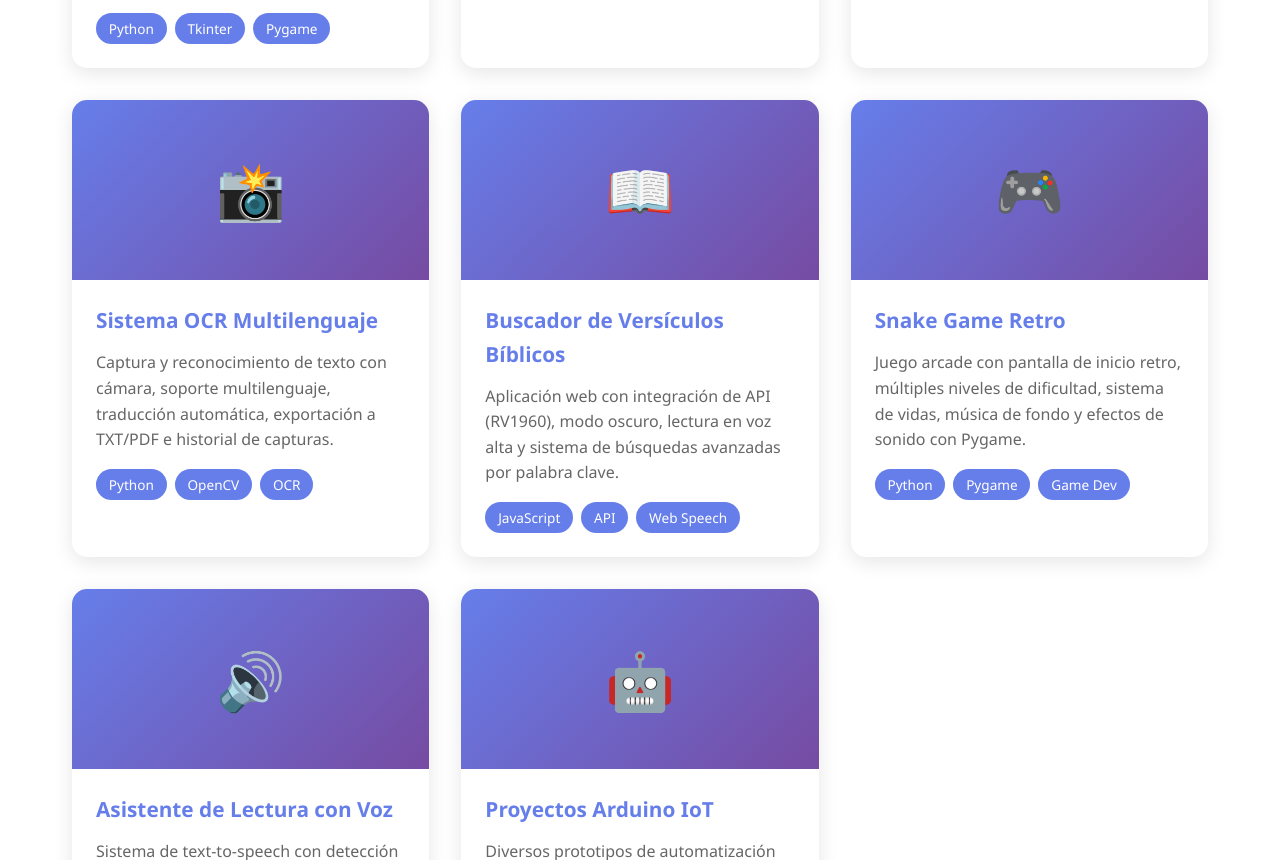
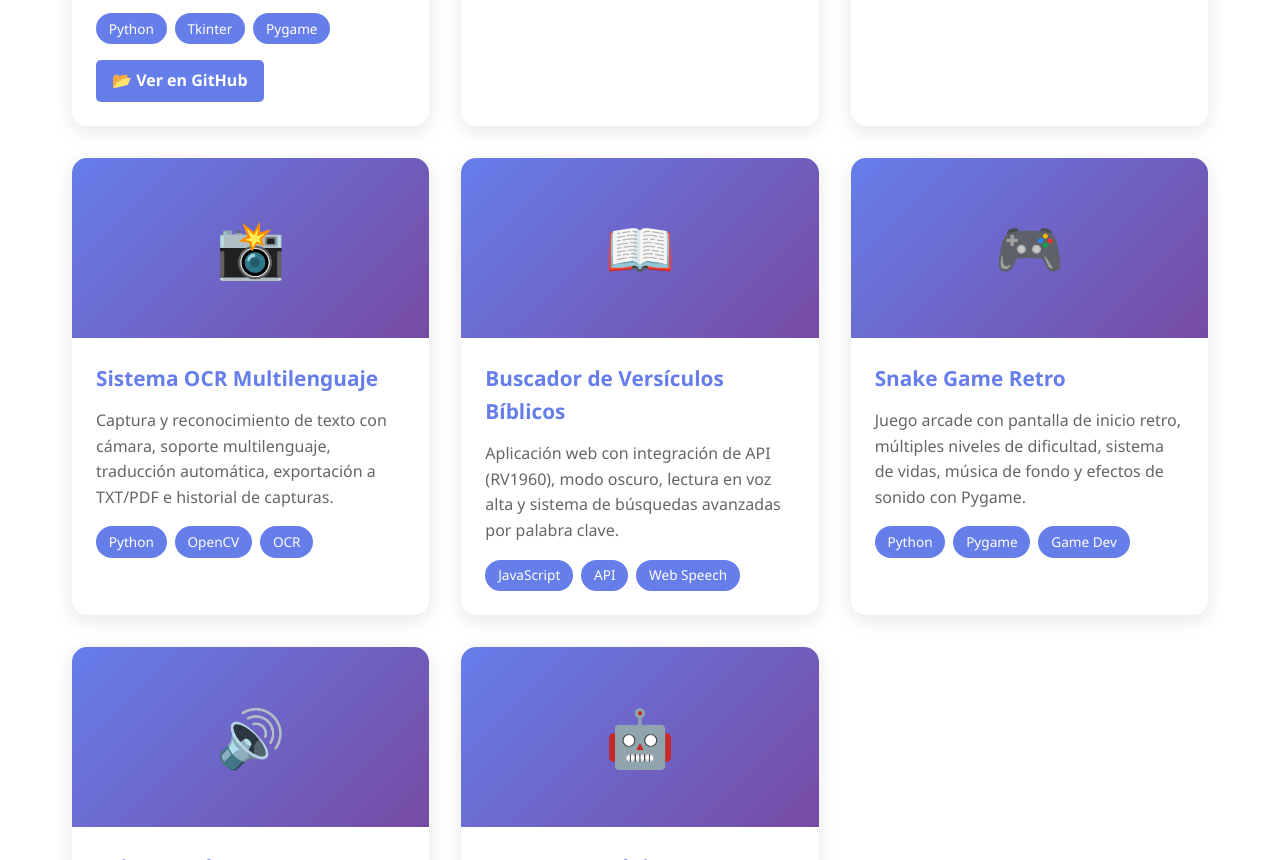
Before and after one commit to joshck091/joshua-miranda.github.io, a plain HTML site: page index.html in a window 1280 px wide. Shown: the part 2823-3683 px from the top of the page. Drawn offline with Linux system fonts and the light colour scheme.

Commit message:
Update index.html

```diff
--- a/index.html
+++ b/index.html
@@ -523,6 +523,7 @@
             <span class="tag">Tkinter</span>
             <span class="tag">Pygame</span>
         </div>
+        <a href="https://github.com/joshck091/reproductor-audio-python" target="_blank" style="display: inline-block; margin-top: 1rem; padding: 0.5rem 1rem; background: #667eea; color: white; text-decoration: none; border-radius: 5px; font-weight: 600;">📂 Ver en GitHub</a>
     </div>
 </div>
 
```
Lines whose indentation alone changed are shown as unchanged.
